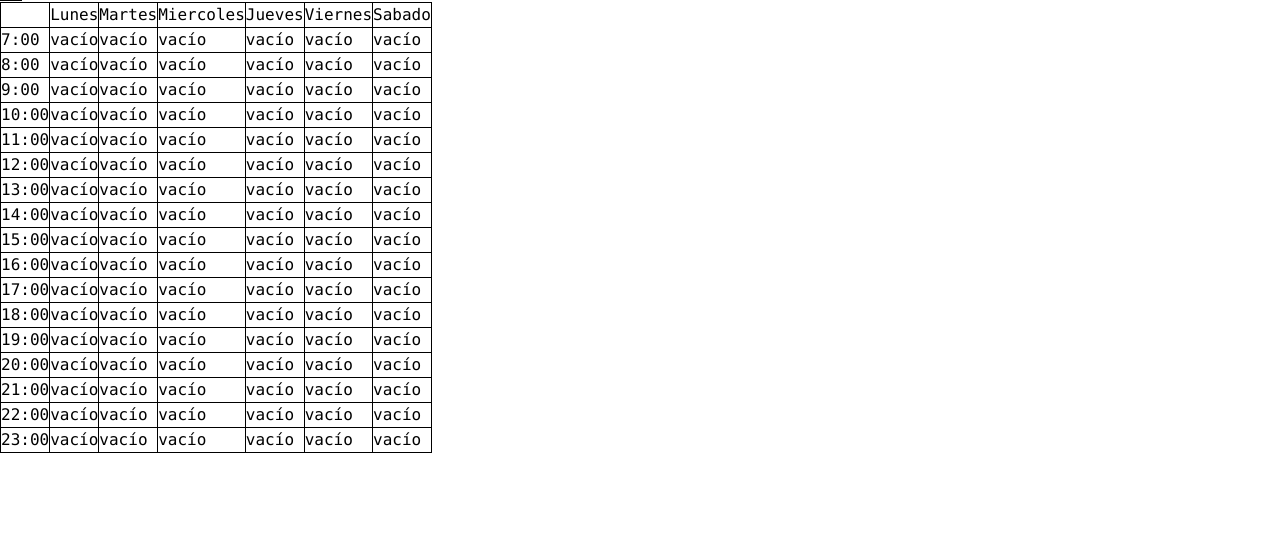
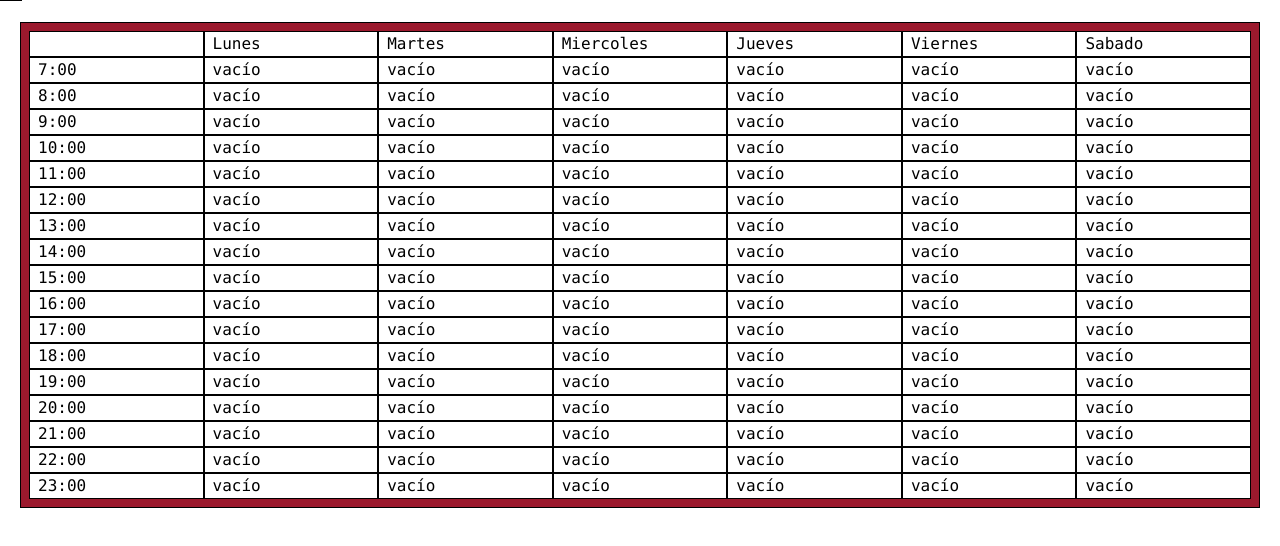
Before and after one commit to user0286-j/horario_unsaac, a plain HTML site: page index.html in a window 1280 px wide. Shown: the part 94-640 px from the top of the page. Drawn offline with Linux system fonts and the light colour scheme.

Commit message:
I added styles in the table

```diff
--- a/index.html
+++ b/index.html
@@ -18,7 +18,7 @@
         <ul id="cursosElegidos"></ul>
 
         <div class="calendario">
-            <table id="tablaCalendario">
+            <table id="tablaCalendario" class="">
             </table>
         </div>
     </div>
--- a/input.css
+++ b/input.css
@@ -28,6 +28,26 @@
 
     td{
         @apply border;
+    }
+
+    table{
+        background-color: var(--color-unsaac-primary);
+        @apply border-separate border-spacing-1 border m-5 flex;
+    }
+
+    tbody{
+       background-color: white;
+       @apply m-2 gap-4 grid-cols-7 grow;
+    }
+
+    tr{
+       /* background-color: antiquewhite;*/
+        @apply  flex;
+    }
+
+    td{
+        /*background-color: bisque;*/
+        @apply  px-2 flex-1;
     }
 
     .curso1{
```
Also changed, not shown: output.css.
